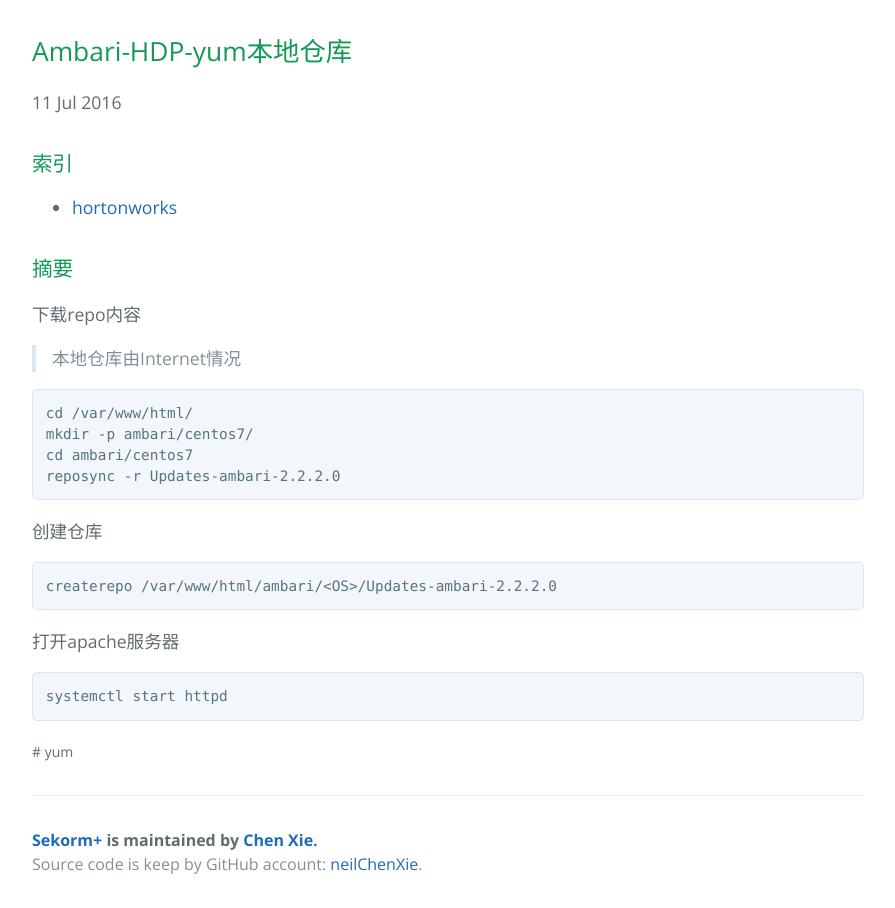
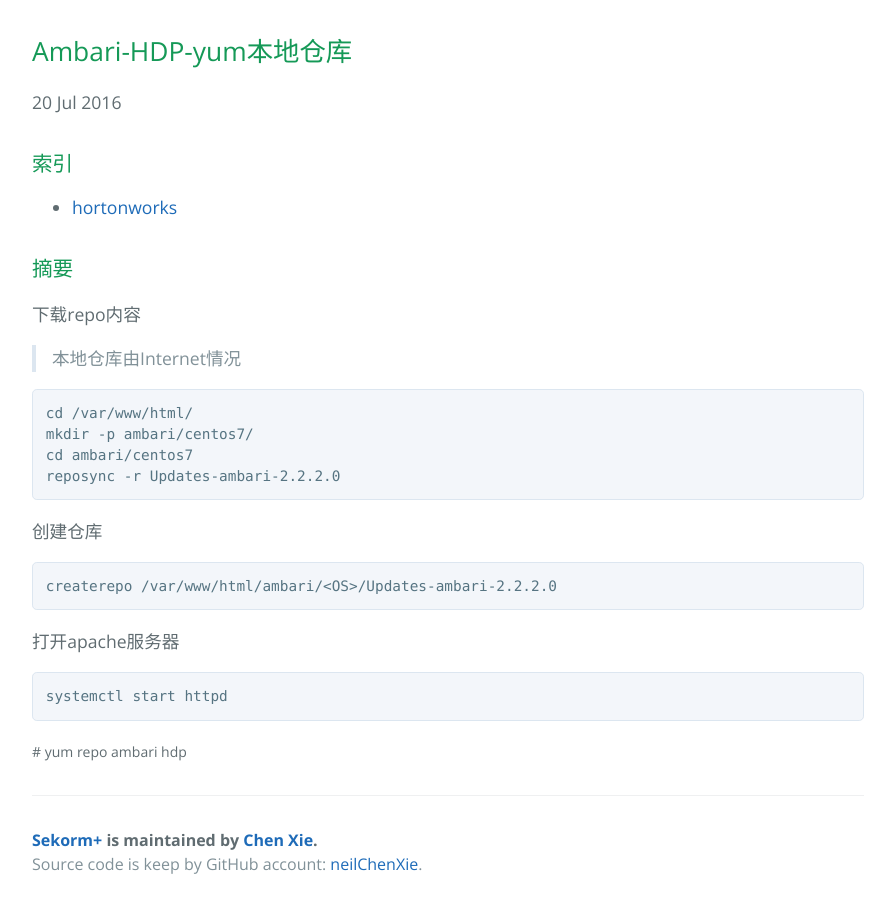
Before and after one commit to neilChenXie/MyExp, a Jekyll site: the page built from _posts/deploy/2016-07-20-ambari_hdp_yum_local_repo.md, in a window 1280 px wide. Shown: the whole page, without its empty margins (192-1087 px from the left). Built offline with Jekyll 4.4.1, drawn with Linux system fonts in a browser that asks for light colours.

Commit message:
renamed:    _posts/deploy/2016-07-11-ambari_hdp_yum_local_repo.md -> _posts/deploy/2016-07-20-ambari_hdp_yum_local_repo.md

```diff
--- a/_posts/deploy/2016-07-11-ambari_hdp_yum_local_repo.md
+++ b/_posts/deploy/2016-07-20-ambari_hdp_yum_local_repo.md
@@ -2,9 +2,9 @@
 layout: post
 title: Ambari-HDP-yum本地仓库
 permalink: /:categories/ambari_hdp_yum_local_repo
-date: 2016-07-11 11:30:15 +0800
+date: 2016-07-20 17:30:15 +0800
 category: Deploy
-tags: [yum]
+tags: [yum, repo, ambari, hdp]
 ---
 
 ### 索引
```
